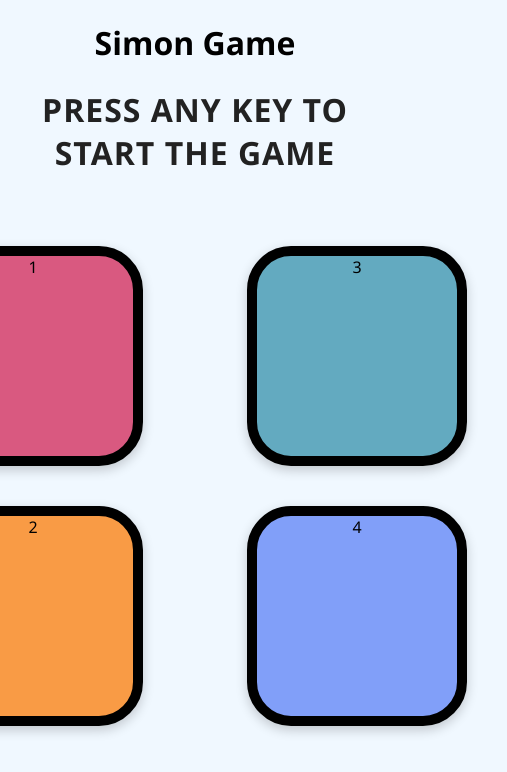
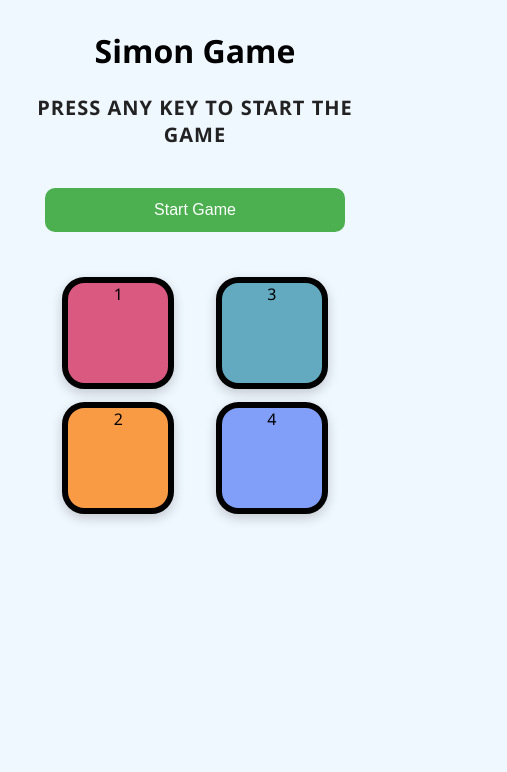
Before and after one commit to Afreenpinjari/Simon-Says-Game, a plain HTML site: page index.html in a window 390 px wide. Shown: the whole page, 507 px wide, since content can reach past the window. Drawn offline with Linux system fonts and the light colour scheme.

Commit message:
Added mobile Start button and made design responsive

```diff
--- a/app.js
+++ b/app.js
@@ -9,34 +9,56 @@ let highScore = 0;
 
 let h2 = document.querySelector("h2");
 
+// ✅ Create Start button for mobile
+let startBtn = document.createElement("button");
+startBtn.innerText = "Start Game";
+startBtn.classList.add("start-btn");
+document.body.insertBefore(startBtn, document.querySelector(".btn-container"));
+
+// ✅ Start game by keypress (for desktop)
 document.addEventListener("keypress", function () {
-    if (started == false) {
-        started = true;
-        levelUp();
+    if (!started) {
+        startGame();
     }
 });
+
+// ✅ Start game by button click (for mobile)
+startBtn.addEventListener("click", function () {
+    if (!started) {
+        startGame();
+    }
+});
+
+function startGame() {
+    started = true;
+    level = 0;
+    gameSeq = [];
+    userSeq = [];
+    startBtn.style.display = "none"; // hide button when game starts
+    levelUp();
+}
 
 function gameflash(btn) {
     btn.classList.add("flash");
     setTimeout(function () {
-        btn.classList.remove("flash")
+        btn.classList.remove("flash");
     }, 200);
 }
 
 function userflash(btn) {
     btn.classList.add("flash");
     setTimeout(function () {
-        btn.classList.remove("flash")
+        btn.classList.remove("flash");
     }, 200);
 }
 
 function levelUp() {
     userSeq = [];
     level++;
-    h2.innerText = `Level ${level}  |  High Score: ${highScore}`
+    h2.innerText = `Level ${level}  |  High Score: ${highScore}`;
     let randomIdx = Math.floor(Math.random() * 4);
     let randColor = btns[randomIdx];
-    let randBtn = document.querySelector(`.${randColor}`)
+    let randBtn = document.querySelector(`.${randColor}`);
     gameSeq.push(randColor);
     gameflash(randBtn);
 }
@@ -52,8 +74,7 @@ function checkAns(idx) {
         }
 
         h2.innerHTML = `Game Over! Your score was <b>${level}</b> <br>
-        High Score: <b>${highScore}</b> <br>
-        Press any key to start.`;
+        High Score: <b>${highScore}</b> <br>`;
 
         document.querySelector("body").style.backgroundColor = "red";
         setTimeout(function () {
@@ -67,9 +88,8 @@ function checkAns(idx) {
 function btnPress() {
     let btn = this;
     userflash(btn);
-
     let userColor = btn.getAttribute("id");
-    userSeq.push(userColor)
+    userSeq.push(userColor);
     checkAns(userSeq.length - 1);
 }
 
@@ -83,4 +103,7 @@ function reset() {
     gameSeq = [];
     userSeq = [];
     level = 0;
+
+    // ✅ Show start button again after game over
+    startBtn.style.display = "inline-block";
 }
--- a/style.css
+++ b/style.css
@@ -4,6 +4,14 @@ body {
   font-family: 'Segoe UI', Tahoma, Geneva, Verdana, sans-serif;
   margin: 0;
   padding: 0;
+}
+
+h2 {
+  font-size: 2rem;
+  margin-top: 1.5rem;
+  color: #222;
+  letter-spacing: 1px;
+  text-transform: uppercase;
 }
 
 .btn {
@@ -22,11 +30,11 @@ body {
   box-shadow: 0px 8px 20px rgba(0, 0, 0, 0.35);
 }
 
-
 .btn-container {
   display: flex;
   justify-content: center;
   align-items: center;
+  flex-wrap: wrap;
   gap: 1.5rem;
   margin-top: 2rem;
 }
@@ -53,10 +61,76 @@ body {
   box-shadow: 0px 0px 25px rgba(255, 255, 255, 0.9);
 }
 
+/* 🌟 Responsive Design Below */
+
+@media (max-width: 1024px) {
+  .btn {
+    height: 150px;
+    width: 150px;
+    margin: 1.5rem;
+  }
+
   h2 {
-    font-size: 2rem;
+    font-size: 1.75rem;
+  }
+}
+
+@media (max-width: 768px) {
+  .btn {
+    height: 130px;
+    width: 130px;
+    margin: 1rem;
+  }
+
+  .btn-container {
+    gap: 1rem;
+  }
+
+  h2 {
+    font-size: 1.5rem;
+  }
+}
+
+@media (max-width: 480px) {
+  .btn {
+    height: 100px;
+    width: 100px;
+    margin: 0.8rem;
+    border-width: 6px;
+  }
+
+  h2 {
+    font-size: 1.25rem;
+    margin-top: 1rem;
+  }
+
+  body {
+    padding: 0.5rem;
+  }
+}
+
+
+.start-btn {
+  background-color: #4caf50;
+  color: white;
+  border: none;
+  padding: 1rem 2rem;
+  font-size: 1.2rem;
+  border-radius: 10px;
+  cursor: pointer;
   margin-top: 1.5rem;
-    color: #222;
-    letter-spacing: 1px;
-    text-transform: uppercase;
+  transition: all 0.3s ease;
 }
+
+.start-btn:hover {
+  background-color: #45a049;
+  transform: scale(1.05);
+}
+
+@media (max-width: 480px) {
+  .start-btn {
+    width: 80%;
+    font-size: 1rem;
+    padding: 0.8rem;
+  }
+}
```
Lines whose indentation alone changed are shown as unchanged.
